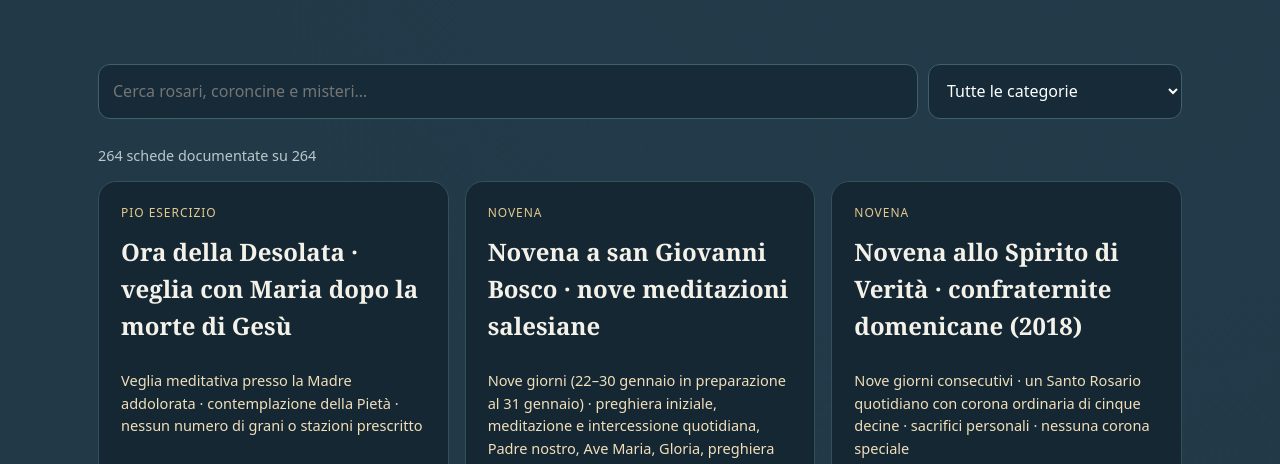
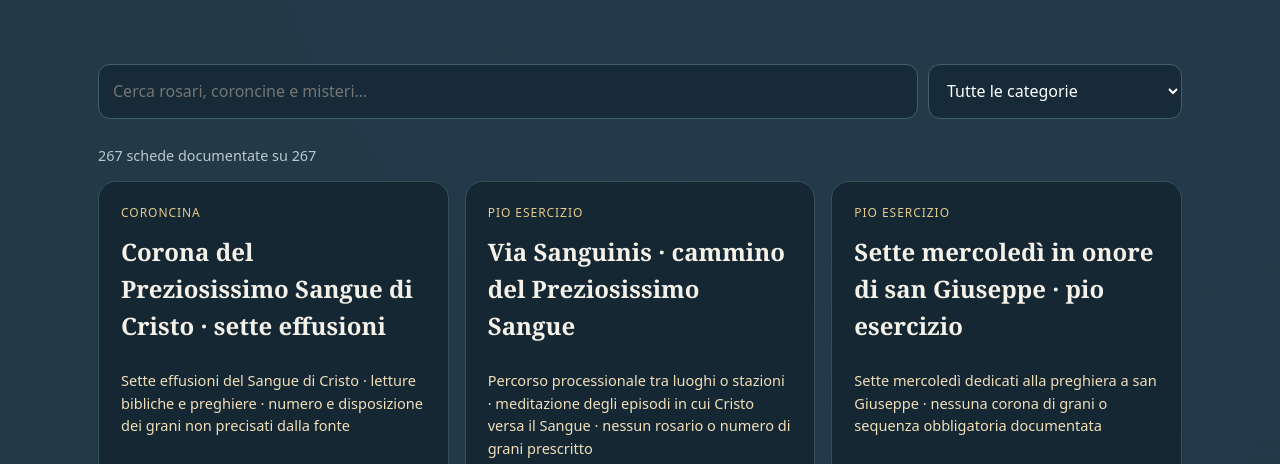
Before and after one commit to CzekUns/Rosario2.0, a plain HTML site: page biblioteca.html in a window 1280 px wide. Shown: the part 317-781 px from the top of the page. Drawn offline with Linux system fonts and the light colour scheme.

Commit message:
docs(biblioteca): document three distinct devotions from Vatican directory

```diff
--- a/biblioteca.html
+++ b/biblioteca.html
@@ -10,6 +10,9 @@
 <script>
 "use strict";
 const entries=[
+{"title":"Corona del Preziosissimo Sangue di Cristo · sette effusioni","category":"Coroncina","structure":"Sette effusioni del Sangue di Cristo · letture bibliche e preghiere · numero e disposizione dei grani non precisati dalla fonte","description":"Devozione cristologica attestata dal Direttorio della Santa Sede (n. 178), che contempla sette momenti evangelici dell'effusione del Sangue di Gesù. È una corona devozionale distinta dal Santo Rosario, dalle Litanie del Preziosissimo Sangue e dalla Via Sanguinis.","method":"Meditare nell'ordine le sette effusioni ricordate dal Direttorio: circoncisione, agonia nell'orto degli ulivi, flagellazione, incoronazione di spine, salita al Calvario, crocifissione e trafittura del costato. Accompagnare ciascuna meditazione con letture bibliche e preghiere. La fonte vaticana attesta i sette temi, ma non stabilisce formule obbligatorie, numero esatto di grani, suddivisione in decine, autore o data di composizione: non attribuire uno schema particolare senza un'ulteriore fonte. Non sono i misteri del Rosario mariano. Sintesi originale. Verifica: 21 novembre 2026.","source":"Santa Sede · Direttorio su pietà popolare e liturgia (2002), n. 178 · Corona del Sangue prezioso","url":"https://www.vatican.va/roman_curia/congregations/ccdds/documents/rc_con_ccdds_doc_20020513_vers-direttorio_it.html"},
+{"title":"Via Sanguinis · cammino del Preziosissimo Sangue","category":"Pio esercizio","structure":"Percorso processionale tra luoghi o stazioni · meditazione degli episodi in cui Cristo versa il Sangue · nessun rosario o numero di grani prescritto","description":"Pio esercizio di origine africana relativamente recente, espressamente ricordato dal Direttorio della Santa Sede (n. 178). I fedeli si spostano da un luogo all'altro, analogamente alla Via Crucis, per contemplare gli avvenimenti della redenzione legati al Sangue di Cristo. Non è un Rosario mariano né una coroncina.","method":"Percorrere un itinerario di preghiera sostando nei luoghi scelti e meditando gli episodi della vita e Passione di Gesù nei quali egli effonde il proprio Sangue. La fonte descrive il movimento tra luoghi e il tema meditativo, ma non prescrive un numero universale di stazioni, formule fisse, grani o una serie di misteri del Rosario. Il Direttorio colloca l'origine in Africa per motivi antropologici e culturali, senza indicare fondatore, paese preciso o data. Non confondere con la Corona delle sette effusioni: qui la forma caratteristica è il cammino tra luoghi. Verifica: 21 novembre 2026.","source":"Santa Sede · Direttorio su pietà popolare e liturgia (2002), n. 178 · Via Sanguinis","url":"https://www.vatican.va/roman_curia/congregations/ccdds/documents/rc_con_ccdds_doc_20020513_vers-direttorio_it.html"},
+{"title":"Sette mercoledì in onore di san Giuseppe · pio esercizio","category":"Pio esercizio","structure":"Sette mercoledì dedicati alla preghiera a san Giuseppe · nessuna corona di grani o sequenza obbligatoria documentata","description":"Pratica devozionale distinta dalla corona delle sette angosce e sette allegrezze di san Giuseppe. Il Direttorio della Santa Sede (n. 222) la menziona tra i pii esercizi nati dalla consuetudine di dedicare il mercoledì al santo, attestata almeno dal XVII secolo. Non è il Santo Rosario né una novena di nove giorni.","method":"Dedicare sette mercoledì alla venerazione e all'intercessione di san Giuseppe, mediante preghiera e meditazione sulla sua figura. Il Direttorio documenta il ciclo dei sette mercoledì, ma non definisce un formulario unico, una meditazione specifica per ciascuna settimana, grani o misteri. Il riferimento al XVII secolo riguarda la consuetudine del mercoledì, non dimostra la data di composizione del ciclo di sette settimane. Non equiparare automaticamente questo esercizio alla corona delle sette angosce e sette allegrezze, citata separatamente nello stesso paragrafo. Verifica: 21 novembre 2026.","source":"Santa Sede · Direttorio su pietà popolare e liturgia (2002), n. 222 · Sette mercoledì","url":"https://www.vatican.va/roman_curia/congregations/ccdds/documents/rc_con_ccdds_doc_20020513_vers-direttorio_it.html"},
 {"title":"Ora della Desolata · veglia con Maria dopo la morte di Gesù","category":"Pio esercizio","structure":"Veglia meditativa presso la Madre addolorata · contemplazione della Pietà · nessun numero di grani o stazioni prescritto","description":"Pio esercizio della Settimana Santa ricordato dal Direttorio della Santa Sede (n. 141): i fedeli vegliano spiritualmente con Maria dopo la morte di Gesù, contemplandone il dolore e la fede. In alcune regioni latinoamericane è chiamato El Pésame. Non è il Santo Rosario, una variante dei misteri né una coroncina.","method":"Sostare in preghiera e meditazione con Maria nella desolazione successiva alla morte del Figlio, contemplando il Cristo deposto dalla croce e accolto dalla Madre (Pietà). La fonte descrive il carattere della veglia, ma non prescrive una durata fissa, una sequenza unica di orazioni, grani, decine o misteri. Non confonderla con la Via Matris a sette stazioni o con la Coroncina dei Sette Dolori: sono esercizi distinti. Il Direttorio non indica autore né data di istituzione; la denominazione El Pésame è locale. La pratica va orientata alla fede pasquale e non ridotta a sola commozione. Sintesi senza trascrizione di formulari. Verifica: 21 novembre 2026.","source":"Santa Sede · Direttorio su pietà popolare e liturgia (2002), n. 141 · Ora della Desolata","url":"https://www.vatican.va/roman_curia/congregations/ccdds/documents/rc_con_ccdds_doc_20020513_vers-direttorio_it.html"},
 {"title":"Novena a san Giovanni Bosco · nove meditazioni salesiane","category":"Novena","structure":"Nove giorni (22–30 gennaio in preparazione al 31 gennaio) · preghiera iniziale, meditazione e intercessione quotidiana, Padre nostro, Ave Maria, Gloria, preghiera finale · nessuna corona prescritta","description":"Novena in onore di san Giovanni Bosco proposta dal Bollettino Salesiano online nel gennaio 2026. I nove temi meditano il carisma educativo, i giovani, i sacramenti, Maria Ausiliatrice, la Chiesa, le missioni e la speranza cristiana. È una novena devozionale, non una variante del Santo Rosario né una coroncina autonoma.","method":"Per nove giorni consecutivi, iniziare con il segno della croce e la preghiera introduttiva comune; leggere la meditazione e l'intercessione proprie del giorno; recitare Padre nostro, Ave Maria e Gloria al Padre, quindi la preghiera conclusiva comune. Il formulario è proposto dal 22 al 30 gennaio, prima della festa del santo il 31 gennaio, ma può essere usato anche in altri periodi. Non prescrive grani, decine o misteri del Rosario. La pubblicazione del 2026 non documenta un autore individuale né prova che il formulario esatto risalga a don Bosco; non attribuire approvazioni liturgiche specifiche. Sintesi senza riprodurre le orazioni integrali. Verifica: 21 novembre 2026.","source":"Bollettino Salesiano OnLine · Novena a san Giovanni Bosco (21 gennaio 2026)","url":"https://www.donbosco.press/don-bosco/novena-a-san-giovanni-bosco/"},
 {"title":"Novena allo Spirito di Verità · confraternite domenicane (2018)","category":"Novena","structure":"Nove giorni consecutivi · un Santo Rosario quotidiano con corona ordinaria di cinque decine · sacrifici personali · nessuna corona speciale","description":"Iniziativa di preghiera per il rinnovamento della Chiesa promossa nel 2018 dalle confraternite domenicane del Santo Rosario e della Milizia Angelica nella Provincia di San Giuseppe (USA). È una novena intenzionale che utilizza il Santo Rosario, non un nuovo tipo di Rosario né una coroncina autonoma.","method":"Dal 29 settembre al 7 ottobre 2018, per nove giorni, offrire ogni giorno il Santo Rosario secondo la sequenza ordinaria (misteri del giorno, Padre nostro e dieci Ave Maria per ciascuna delle cinque decine) e sacrifici personali per l'intenzione della discesa dello Spirito di Verità e del rinnovamento ecclesiale. La fonte attesta anche cento Messe offerte per tale intenzione. Non prescrive misteri aggiuntivi, grani particolari né un formulario esclusivo. L'iniziativa storica è datata 2018: non è documentato un obbligo o calendario annuale permanente. Verifica: 21 novembre 2026.","source":"Dominicana Journal · The Spirit of Truth Novena (30 settembre 2018), confraternite domenicane","url":"https://dominicanajournal.org/the-spirit-of-truth-novena/"},
```
